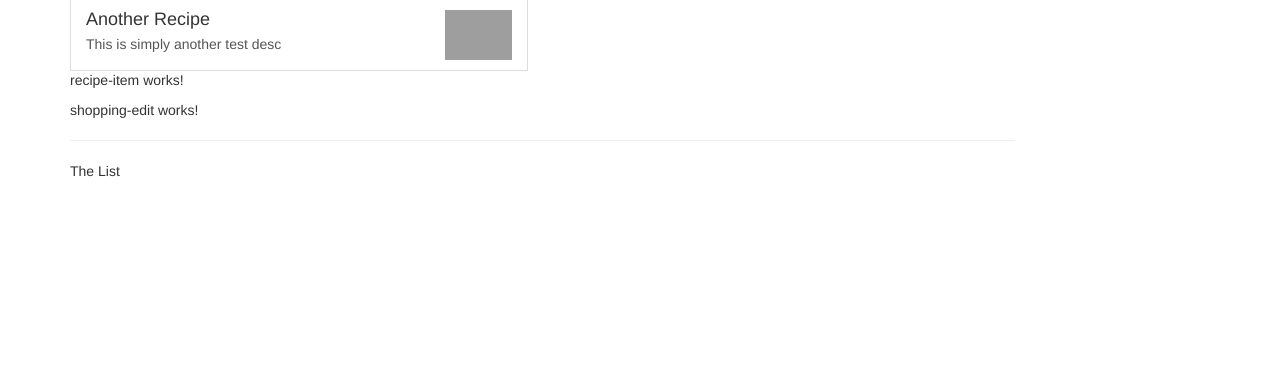
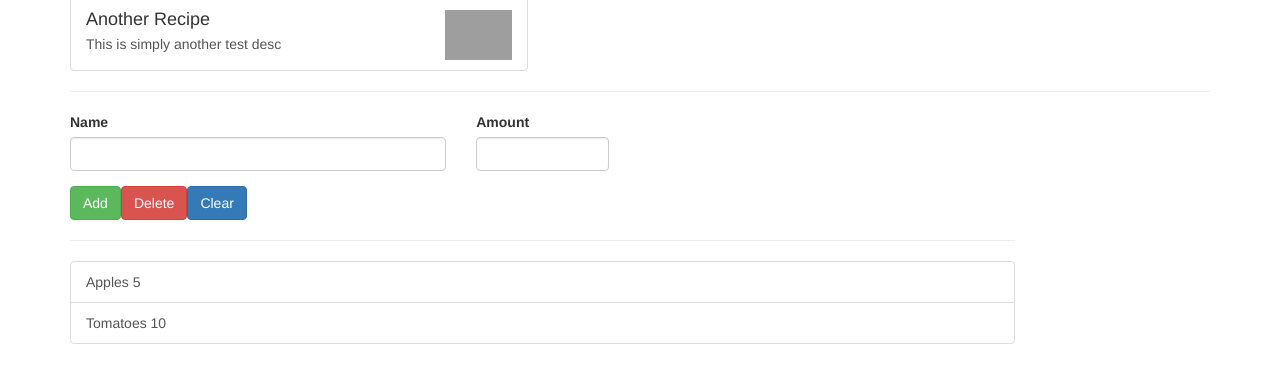
Before and after one commit to filipdespic/groceries-and-cooking, an Angular app: page / in a window 1280 px wide. Shown: the part 219-602 px from the top of the page. Built offline with nearby package versions, Linux system fonts and the light colour scheme; grey boxes are pictures that could not be loaded.

Commit message:
add shopping list and managing buttons\

```diff
--- a/src/app/app.component.html
+++ b/src/app/app.component.html
@@ -3,6 +3,7 @@
   <div class="row">
     <div class="col-md-12">
       <app-recipes></app-recipes>
+      <hr>
       <app-shopping-list></app-shopping-list>
     </div>
   </div>
--- a/src/app/recipes/recipe-list/recipe-list.component.html
+++ b/src/app/recipes/recipe-list/recipe-list.component.html
@@ -15,6 +15,6 @@
                 <img [src]="recipe.imagePath" alt="{{ recipe.name }}" class="img-responsive" style="max-height: 50px;">
             </span>
         </a>
-        <app-recipe-item></app-recipe-item>
+        <!-- <app-recipe-item></app-recipe-item> -->
     </div>
 </div>
--- /dev/null
+++ b/src/app/shared/ingredient.model.ts
@@ -0,0 +1,3 @@
+export class Ingredient {
+    constructor(public name: string, public amount: number) {}
+}
--- a/src/app/shopping-list/shopping-edit/shopping-edit.component.html
+++ b/src/app/shopping-list/shopping-edit/shopping-edit.component.html
@@ -1 +1,23 @@
-<p>shopping-edit works!</p>
+<div class="row">
+    <div class="col-xs-12">
+        <form>
+            <div class="row">
+                <div class="col-sm-5 form-group">
+                    <label for="name">Name</label>
+                    <input type="text" id="name" class="form-control">
+                </div>
+                <div class="col-sm-2 form-group">
+                    <label for="amount">Amount</label>
+                    <input type="text" id="amount" class="form-control">
+                </div>
+            </div>
+            <div class="row">
+                <div class="col-xs-12">
+                    <button class="btn btn-success" type="submit">Add</button>
+                    <button class="btn btn-danger" type="button">Delete</button>
+                    <button class="btn btn-primary" type="button">Clear</button>
+                </div>
+            </div>
+        </form>
+    </div>
+</div>
--- a/src/app/shopping-list/shopping-list.component.html
+++ b/src/app/shopping-list/shopping-list.component.html
@@ -2,6 +2,13 @@
     <div class="col-xs-10">
         <app-shopping-edit></app-shopping-edit>
         <hr>
-        <p>The List</p>
+        <ul class="list-group">
+            <a
+                class="list-group-item"
+                style="cursor: pointer"
+                *ngFor="let ingredient of ingredients">
+                {{ ingredient.name }} {{ ingredient.amount }}
+            </a>
+        </ul>
     </div>
 </div>
--- a/src/app/shopping-list/shopping-list.component.ts
+++ b/src/app/shopping-list/shopping-list.component.ts
@@ -1,4 +1,5 @@
 import { Component } from '@angular/core';
+import { Ingredient } from '../shared/ingredient.model';
 
 @Component({
   selector: 'app-shopping-list',
@@ -6,5 +7,14 @@
   styleUrl: './shopping-list.component.css'
 })
 export class ShoppingListComponent {
+  ingredients: Ingredient[] = [
+    new Ingredient('Apples', 5),
+    new Ingredient('Tomatoes', 10)
+  ];
 
+  constructor() { }
+
+  ngOnInit() {
+
+  }
 }
```
